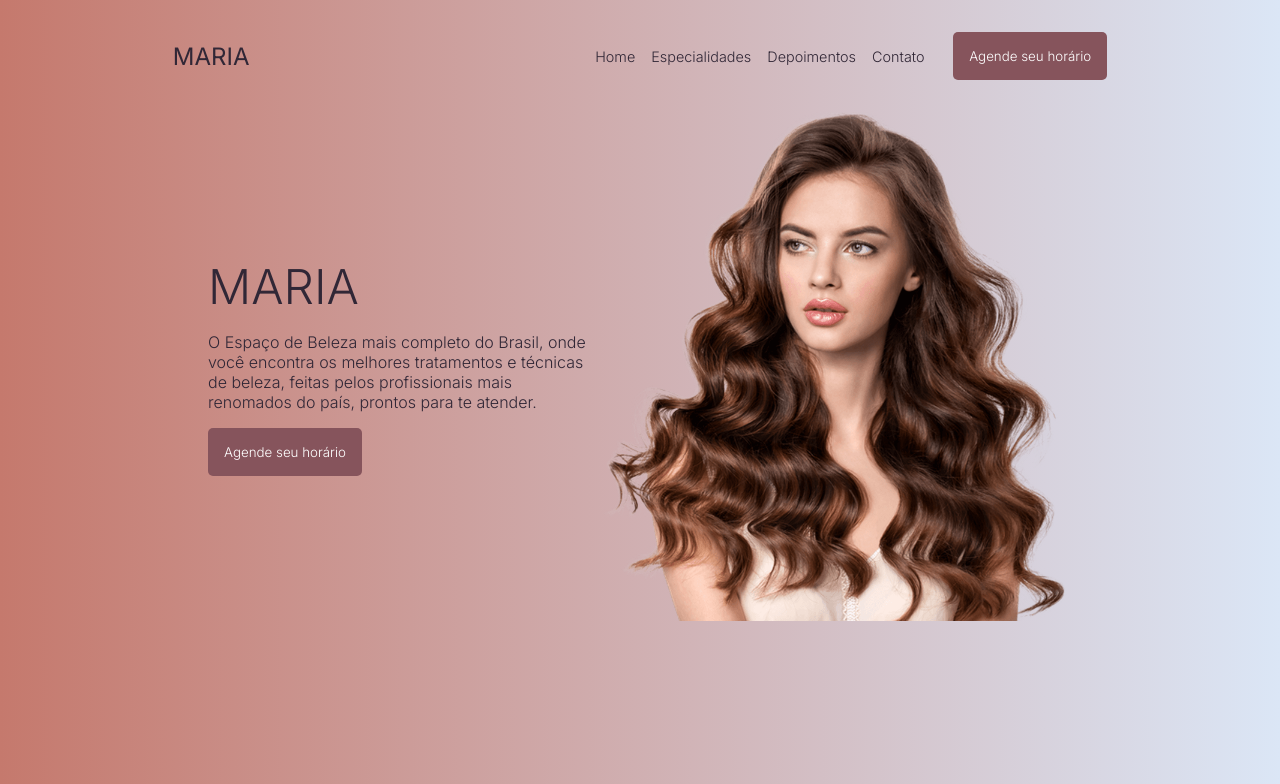
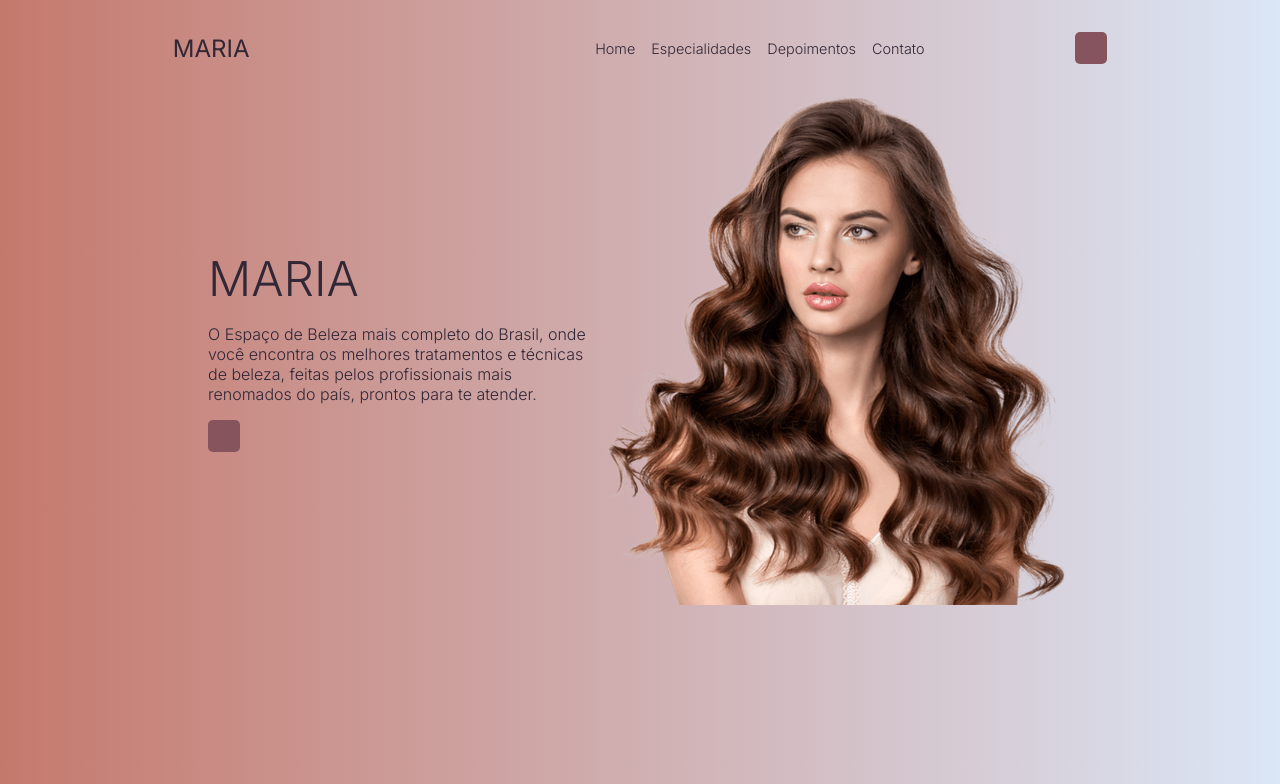
Before and after one commit to amandadeogr/beauty-space, a React (Vite) app: page / in a window 1280 px wide. Shown: the top 784 px of the page. Built offline with nearby package versions, Linux system fonts and the light colour scheme.

Commit message:
modifica componente Button

```diff
--- a/src/components/Button/index.tsx
+++ b/src/components/Button/index.tsx
@@ -1,8 +1,13 @@
 import './Button.css';
 
-const Button = () => {
+interface Props {
+   message: string,
+}
+
+const Button = ({message} : Props) => {
+
    return (
-      <button className='btn'>Agende seu horário</button>
+      <button className='btn'>{message}</button>
    )
 }
 
```
